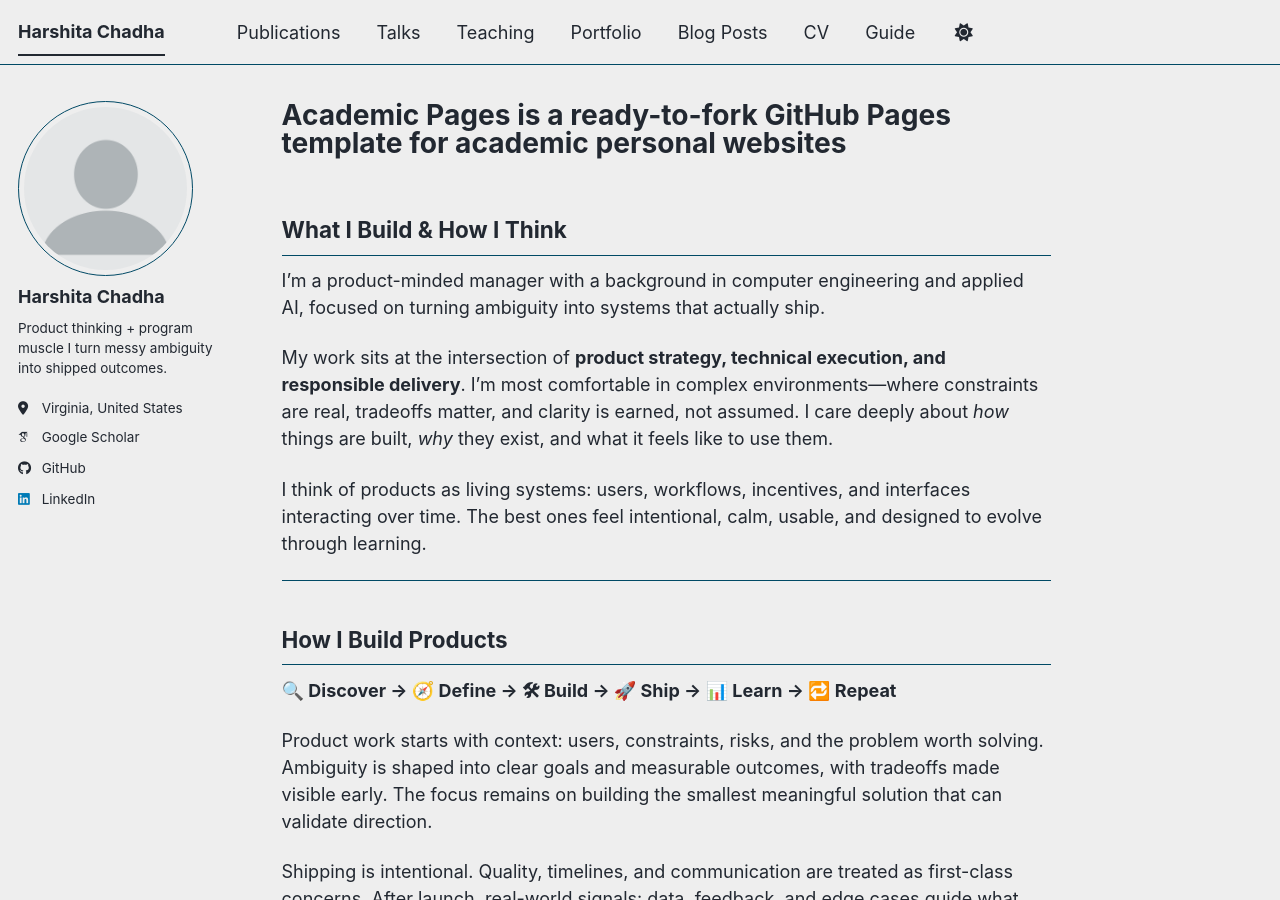
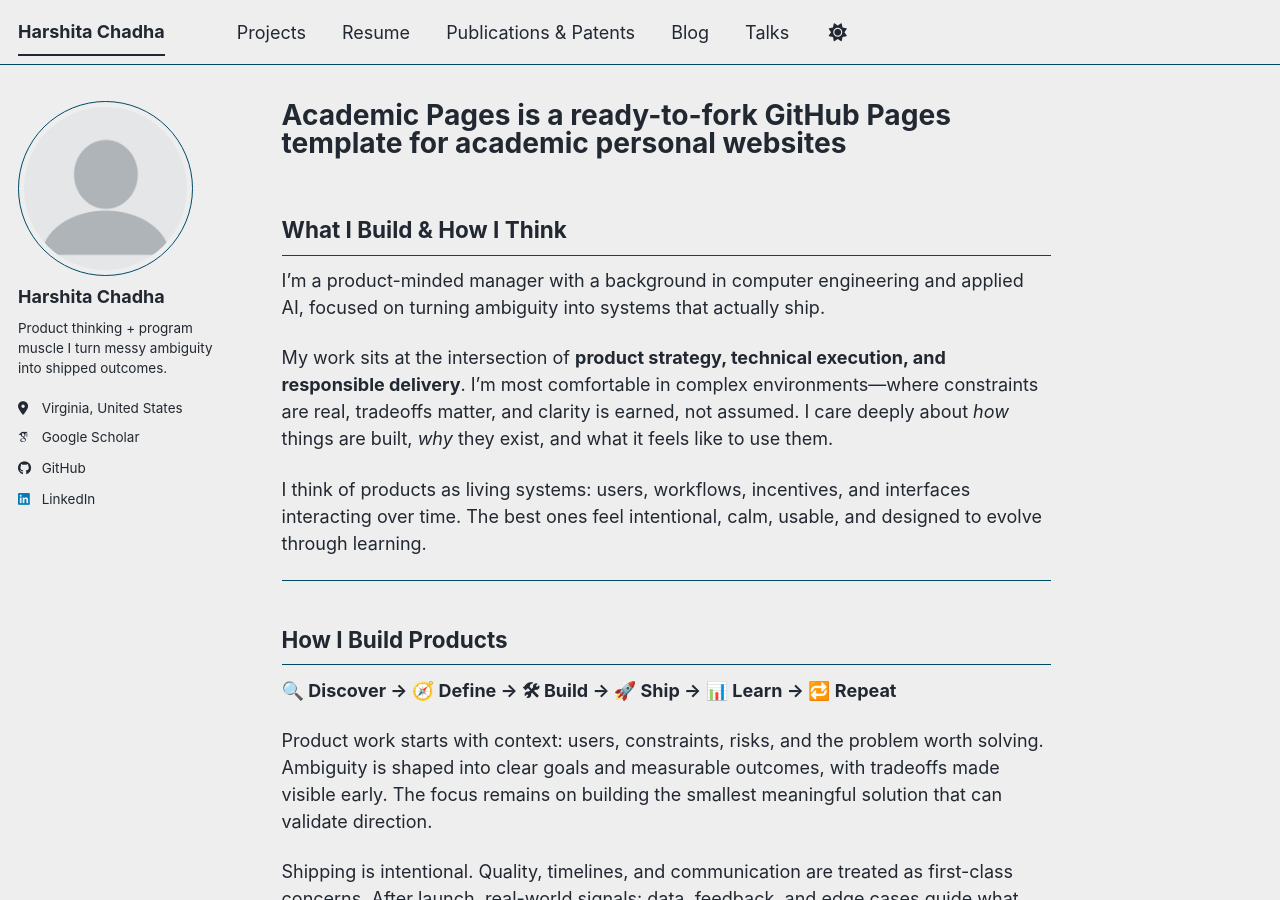
Before and after one commit to harshitaachadha/harshitaachadha.github.io, a Jekyll site: the page built from _pages/about.md, in a window 1280 px wide and 900 px high. Built offline with Jekyll 4.4.1, drawn with Linux system fonts in a browser that asks for light colours; some web fonts are replaced; a script bundle is joined from its source files by our own code; library files that are not in the unit come from our copies.

Commit message:
Update navigation.yml

```diff
--- a/_data/navigation.yml
+++ b/_data/navigation.yml
@@ -8,26 +8,17 @@
 #      Markdown formatted page while the second is generated using JSON.
 
 main:
-  - title: "Publications"
-    url: /publications/
+    - title: "Projects"
+      url: /portfolio/
 
-  - title: "Talks"
-    url: /talks/
+    - title: "Resume"
+      url: /files/Resume.pdf
 
-  - title: "Teaching"
-    url: /teaching/
+    - title: "Publications & Patents"
+      url: /publications/
 
-  - title: "Portfolio"
-    url: /portfolio/
+    - title: "Blog"
+      url: /year-archive/
 
-  - title: "Blog Posts"
-    url: /year-archive/
-
-  - title: "CV"
-    url: /cv/
-
-  # - title: "CV"
-  #   url: /cv-json/
-
-  - title: "Guide"
-    url: /markdown/
+    - title: "Talks"
+      url: /talks/
```
